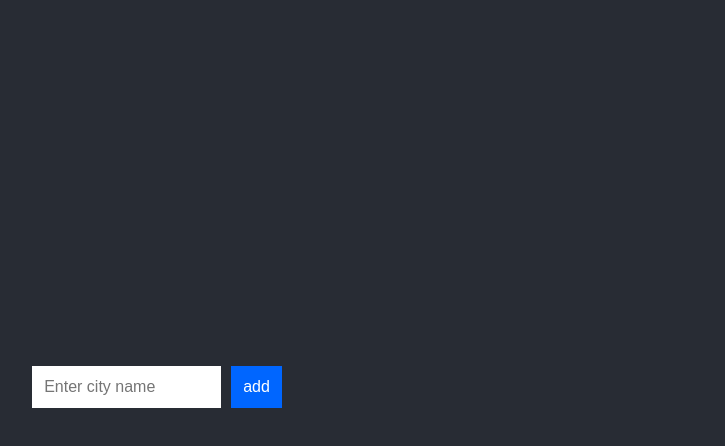
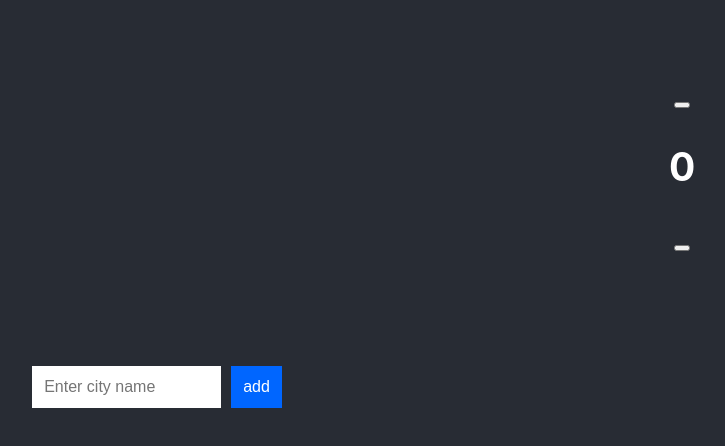
Before and after one commit to michals96/weather-service, a React (Create React App) app in the folder demo-app/: page /homepage in a window 1280 px wide. Shown: the top 446 px of the page, without its empty margins (483-1208 px from the left). Built offline with nearby package versions, Linux system fonts and the light colour scheme; sample sign-in values are in the browser's storage.

Commit message:
Basic counter

```diff
--- /dev/null
+++ b/demo-app/src/components/Counter.js
@@ -0,0 +1,48 @@
+import React, { Component } from "react";
+
+export default class Counter extends Component {
+  state = {
+    title: "Counter",
+    counter: 0
+  };
+
+  incrementCounter = () => {
+    this.setState(prevState => ({
+      counter: prevState.counter + 1
+    }));
+  };
+
+  decrementCounter = () => {
+    this.setState(prevState => ({
+      counter: prevState.counter - 1
+    }));
+  };
+
+  render() {
+    return (
+      <section className="section">
+        <div className="container">
+          <div className="level">
+            <div className="level-item">
+              <button className="button" onClick={this.incrementCounter}>
+                <span className="icon">
+                  <i className="fa fa-plus" />
+                </span>
+              </button>
+            </div>
+            <div className="level-item">
+              <h2>{this.state.counter}</h2>
+            </div>
+            <div className="level-item">
+              <button className="button" onClick={this.decrementCounter}>
+                <span className="icon">
+                  <i className="fa fa-minus" />
+                </span>
+              </button>
+            </div>
+          </div>
+        </div>
+      </section>
+    );
+  }
+}
--- a/demo-app/src/components/HomePage.js
+++ b/demo-app/src/components/HomePage.js
@@ -1,6 +1,7 @@
 import React, { Component } from "react";
 import WeatherItems from "./WeatherItems";
 import "../style/weatherList.css";
+import Counter from "./Counter";
 
 class homepage extends Component {
   constructor(props) {
@@ -11,6 +12,7 @@ class homepage extends Component {
 
     this.state = {
       items: [],
+      counter: 0,
     };
   }
 
@@ -47,6 +49,11 @@ class homepage extends Component {
 
   render() {
     return (
+      <div className="counterListContainer">
+        <div className="counter">
+          <Counter />
+        </div>
+
         <div className="todoListMain">
           <div className="header">
             <form onSubmit={this.addItem}>
@@ -59,6 +66,7 @@ class homepage extends Component {
           </div>
           <WeatherItems entries={this.state.items} delete={this.deleteItem} />
         </div>
+      </div>
     );
   }
 }
--- a/demo-app/src/style/weatherList.css
+++ b/demo-app/src/style/weatherList.css
@@ -39,3 +39,12 @@
     background-color: pink;
     cursor: pointer;
   }
+.counterListContainer{
+    display: flex;
+    flex-wrap: nowrap;
+}
+.counter{
+    top: 10%;
+    left: 90%;
+    position: absolute;
+}
```
Lines whose indentation alone changed are shown as unchanged.
